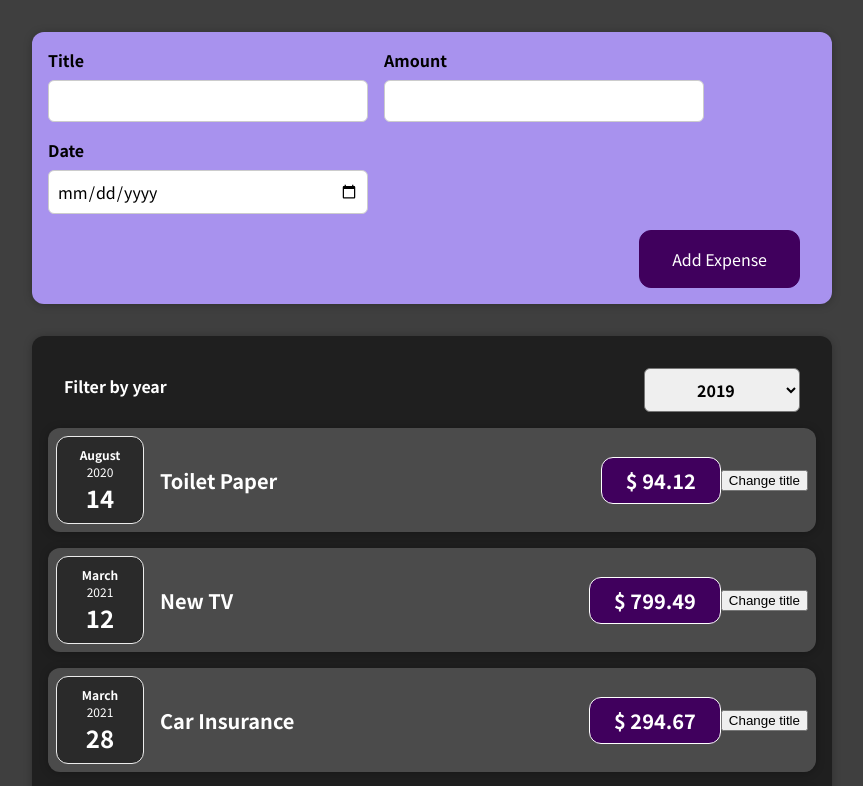
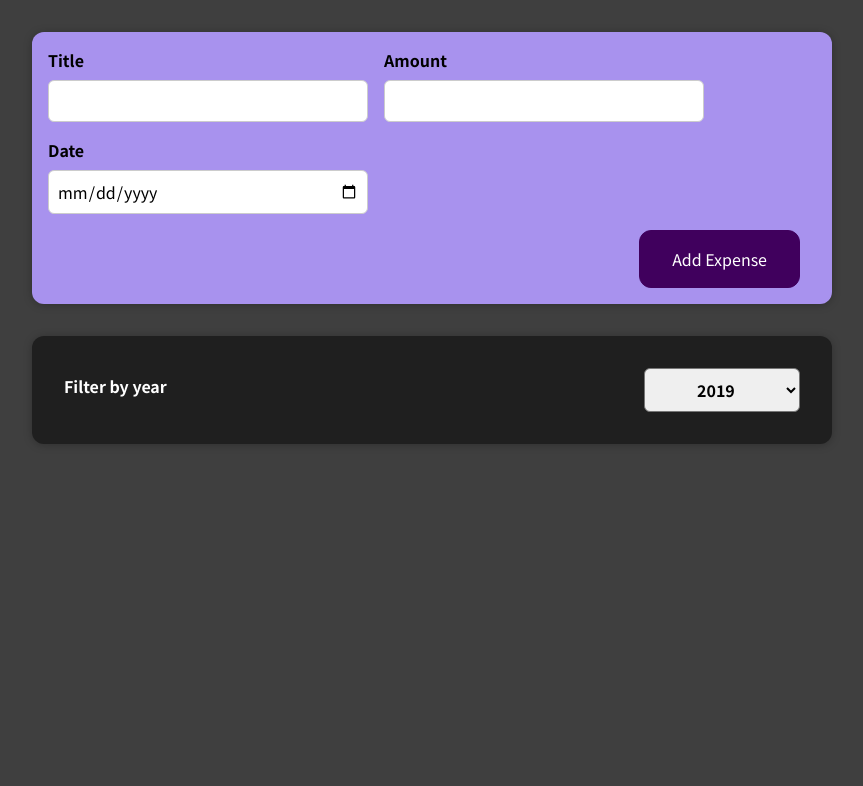
Before and after one commit to Lucas-Onofre/reactjs-max-course, a React (Create React App) app: page / in a window 1280 px wide. Shown: the top 786 px of the page, without its empty margins (208-1071 px from the left). Built offline with nearby package versions, Linux system fonts and the light colour scheme.

Commit message:
creating filter to list output

```diff
--- a/src/components/Expenses/Expenses.js
+++ b/src/components/Expenses/Expenses.js
@@ -8,18 +8,17 @@ import './Expenses.css';
 
 export const Expenses = ({ expenses }) => {
   const [filteredYear, setFilteredYear] = useState('2019');
+  const filteredItems = expenses.filter(expense => expense.date.getFullYear().toString() === filteredYear);
 
   const yearFilterSelectedHandler = (selectedYear) => {
     setFilteredYear(selectedYear);
-
-    console.log(filteredYear);
   }
 
   return (
     <>
       <Card className="expenses">
         <ExpensesFilter selected={filteredYear} onYearFilterSelected={yearFilterSelectedHandler} />
-          {expenses.map((expense) => {
+        {filteredItems && filteredItems.map((expense) => {
             return (
             <ExpenseItem
               key={expense.id}
@@ -28,8 +27,7 @@ export const Expenses = ({ expenses }) => {
               date={expense.date}
             />
           )
-          })
-          }
+          })}
       </Card>
     </>
   );
```
Also changed, not shown: 1 other file (tests, documents, lock files or other folders).
